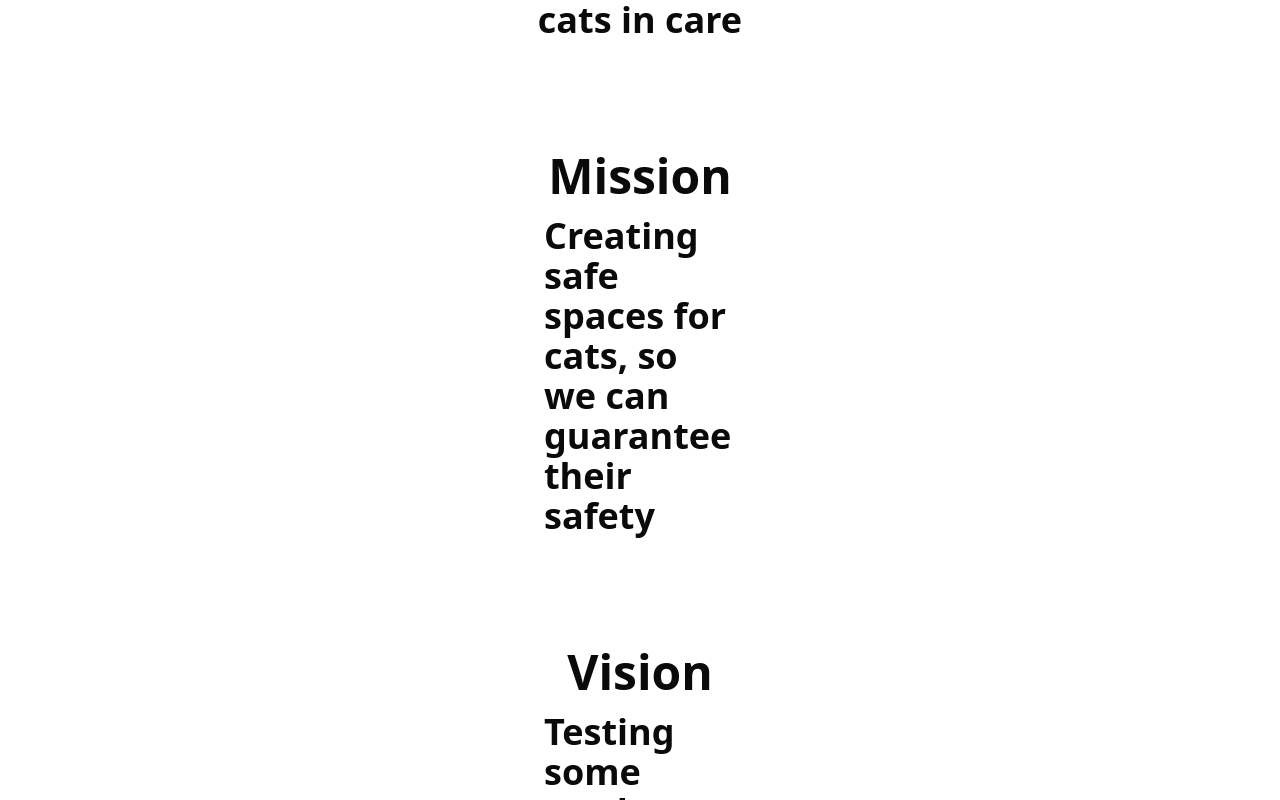
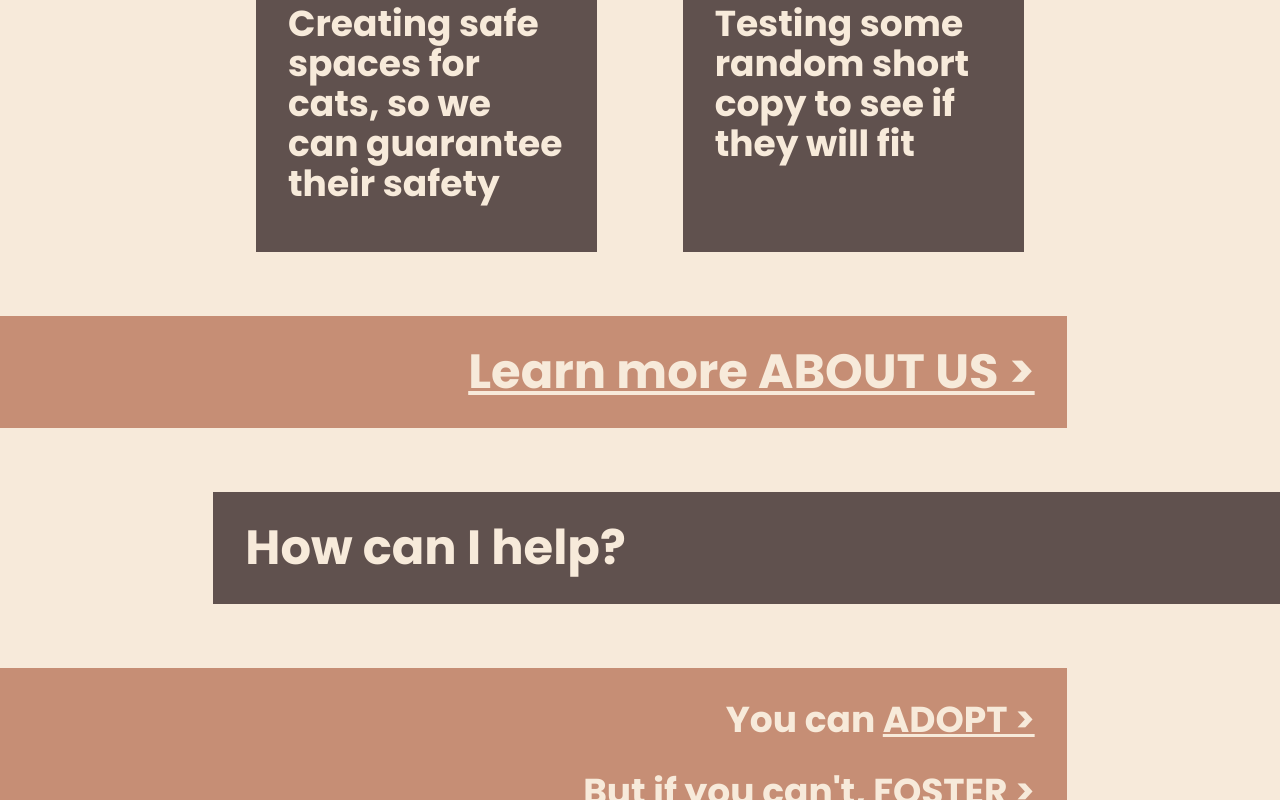
Before and after one commit to sisyphi/pretzels_place, a SvelteKit app: page / in a window 1280 px wide. Shown: the part 1000-1800 px from the top of the page. Built offline with nearby package versions, Linux system fonts and the light colour scheme.

Commit message:
Revert "init(shadcn): Inits shadcn-svelte & installs Accordion"
I thought that shadcn-svelte was a headless component library

I will install bits-ui instead

This reverts commit b56452c3b978ae9f0bff6263c406d5e77c16563b.

```diff
--- a/src/app.css
+++ b/src/app.css
@@ -1,78 +1,5 @@
+@import url('https://fonts.googleapis.com/css2?family=Poppins:ital,wght@0,100;0,200;0,300;0,400;0,500;0,600;0,700;0,800;0,900;1,100;1,200;1,300;1,400;1,500;1,600;1,700;1,800;1,900&display=swap');
+
 @tailwind base;
 @tailwind components;
 @tailwind utilities;
-
-@layer base {
-  :root {
-    --background: 0 0% 100%;
-    --foreground: 0 0% 3.9%;
-
-    --muted: 0 0% 96.1%;
-    --muted-foreground: 0 0% 45.1%;
-
-    --popover: 0 0% 100%;
-    --popover-foreground: 0 0% 3.9%;
-
-    --card: 0 0% 100%;
-    --card-foreground: 0 0% 3.9%;
-
-    --border: 0 0% 89.8%;
-    --input: 0 0% 89.8%;
-
-    --primary: 0 0% 9%;
-    --primary-foreground: 0 0% 98%;
-
-    --secondary: 0 0% 96.1%;
-    --secondary-foreground: 0 0% 9%;
-
-    --accent: 0 0% 96.1%;
-    --accent-foreground: 0 0% 9%;
-
-    --destructive: 0 72.2% 50.6%;
-    --destructive-foreground: 0 0% 98%;
-
-    --ring: 0 0% 3.9%;
-
-    --radius: 0.5rem;
-  }
-
-  .dark {
-    --background: 0 0% 3.9%;
-    --foreground: 0 0% 98%;
-
-    --muted: 0 0% 14.9%;
-    --muted-foreground: 0 0% 63.9%;
-
-    --popover: 0 0% 3.9%;
-    --popover-foreground: 0 0% 98%;
-
-    --card: 0 0% 3.9%;
-    --card-foreground: 0 0% 98%;
-
-    --border: 0 0% 14.9%;
-    --input: 0 0% 14.9%;
-
-    --primary: 0 0% 98%;
-    --primary-foreground: 0 0% 9%;
-
-    --secondary: 0 0% 14.9%;
-    --secondary-foreground: 0 0% 98%;
-
-    --accent: 0 0% 14.9%;
-    --accent-foreground: 0 0% 98%;
-
-    --destructive: 0 62.8% 30.6%;
-    --destructive-foreground: 0 0% 98%;
-
-    --ring: 0 0% 83.1%;
-  }
-}
-
-@layer base {
-  * {
-    @apply border-border;
-  }
-  body {
-    @apply bg-background text-foreground;
-  }
-}
--- a/src/lib/components/Header.svelte
+++ b/src/lib/components/Header.svelte
@@ -36,9 +36,6 @@
 				<li class="mx-4 my-4 text-orange md:m-auto">
 					<a on:click={() => (isMenuOpen = false)} href="/adoption-fostering" class="hover:underline">Adopt & Foster</a>
 				</li>
-				<li class="mx-4 my-4 text-orange md:m-auto">
-					<a on:click={() => (isMenuOpen = false)} href="/faq" class="hover:underline">Educate</a>
-				</li>
 			</ul>
 		</div>
 	</nav>
--- a/src/lib/components/ui/accordion/accordion-content.svelte
+++ /dev/null
@@ -1,22 +0,0 @@
-<script>
-	import { Accordion as AccordionPrimitive } from "bits-ui";
-	import { slide } from "svelte/transition";
-	import { cn } from "$lib/utils.js";
-	let className = undefined;
-	export let transition = slide;
-	export let transitionConfig = {
-		duration: 200,
-	};
-	export { className as class };
-</script>
-
-<AccordionPrimitive.Content
-	class={cn("overflow-hidden text-sm transition-all", className)}
-	{transition}
-	{transitionConfig}
-	{...$$restProps}
->
-	<div class="pb-4 pt-0">
-		<slot />
-	</div>
-</AccordionPrimitive.Content>
--- a/src/lib/components/ui/accordion/accordion-item.svelte
+++ /dev/null
@@ -1,11 +0,0 @@
-<script>
-	import { Accordion as AccordionPrimitive } from "bits-ui";
-	import { cn } from "$lib/utils.js";
-	let className = undefined;
-	export let value;
-	export { className as class };
-</script>
-
-<AccordionPrimitive.Item {value} class={cn("border-b", className)} {...$$restProps}>
-	<slot />
-</AccordionPrimitive.Item>
--- a/src/lib/components/ui/accordion/accordion-trigger.svelte
+++ /dev/null
@@ -1,22 +0,0 @@
-<script>
-	import { Accordion as AccordionPrimitive } from "bits-ui";
-	import ChevronDown from "lucide-svelte/icons/chevron-down";
-	import { cn } from "$lib/utils.js";
-	let className = undefined;
-	export let level = 3;
-	export { className as class };
-</script>
-
-<AccordionPrimitive.Header {level} class="flex">
-	<AccordionPrimitive.Trigger
-		class={cn(
-			"flex flex-1 items-center justify-between py-4 font-medium transition-all hover:underline [&[data-state=open]>svg]:rotate-180",
-			className
-		)}
-		{...$$restProps}
-		on:click
-	>
-		<slot />
-		<ChevronDown class="h-4 w-4 transition-transform duration-200" />
-	</AccordionPrimitive.Trigger>
-</AccordionPrimitive.Header>
--- a/src/lib/components/ui/accordion/index.js
+++ /dev/null
@@ -1,16 +0,0 @@
-import { Accordion as AccordionPrimitive } from "bits-ui";
-import Content from "./accordion-content.svelte";
-import Item from "./accordion-item.svelte";
-import Trigger from "./accordion-trigger.svelte";
-const Root = AccordionPrimitive.Root;
-export {
-	Root,
-	Content,
-	Item,
-	Trigger,
-	//
-	Root as Accordion,
-	Content as AccordionContent,
-	Item as AccordionItem,
-	Trigger as AccordionTrigger,
-};
--- a/src/lib/utils.js
+++ /dev/null
@@ -1,48 +0,0 @@
-import { clsx } from "clsx";
-import { twMerge } from "tailwind-merge";
-import { cubicOut } from "svelte/easing";
-
-export function cn(...inputs) {
-	return twMerge(clsx(inputs));
-}
-
-export const flyAndScale = (
-	node,
-	params = { y: -8, x: 0, start: 0.95, duration: 150 }
-) => {
-	const style = getComputedStyle(node);
-	const transform = style.transform === "none" ? "" : style.transform;
-
-	const scaleConversion = (valueA, scaleA, scaleB) => {
-		const [minA, maxA] = scaleA;
-		const [minB, maxB] = scaleB;
-
-		const percentage = (valueA - minA) / (maxA - minA);
-		const valueB = percentage * (maxB - minB) + minB;
-
-		return valueB;
-	};
-
-	const styleToString = (style) => {
-		return Object.keys(style).reduce((str, key) => {
-			if (style[key] === undefined) return str;
-			return str + `${key}:${style[key]};`;
-		}, "");
-	};
-
-	return {
-		duration: params.duration ?? 200,
-		delay: 0,
-		css: (t) => {
-			const y = scaleConversion(t, [0, 1], [params.y ?? 5, 0]);
-			const x = scaleConversion(t, [0, 1], [params.x ?? 0, 0]);
-			const scale = scaleConversion(t, [0, 1], [params.start ?? 0.95, 1]);
-
-			return styleToString({
-				transform: `${transform} translate3d(${x}px, ${y}px, 0) scale(${scale})`,
-				opacity: t
-			});
-		},
-		easing: cubicOut
-	};
-};
--- a/src/routes/faq/+page.svelte
+++ /dev/null
@@ -1,5 +0,0 @@
-<section id="faq" class="">
-	<div class="mx-auto p-8 xs:max-w-2xl xs:pt-16 md:max-w-4xl">
-		<h1 class="font-poppins text-4xl font-bold text-brown md:text-5xl">Adoption & Fostering</h1>
-	</div>
-</section>
--- a/tailwind.config.js
+++ b/tailwind.config.js
@@ -1,64 +1,23 @@
-import { fontFamily } from "tailwindcss/defaultTheme";
+/** @type {import('tailwindcss').Config} */
+const defaultTheme = require('tailwindcss/defaultTheme')
 
-/** @type {import('tailwindcss').Config} */
-const config = {
-	darkMode: ["class"],
-	content: ["./src/**/*.{html,js,svelte,ts}"],
-	safelist: ["dark"],
-	theme: {
-		container: {
-			center: true,
-			padding: "2rem",
-			screens: {
-				"2xl": "1400px"
-			}
-		},
-		extend: {
-			colors: {
-				border: "hsl(var(--border) / <alpha-value>)",
-				input: "hsl(var(--input) / <alpha-value>)",
-				ring: "hsl(var(--ring) / <alpha-value>)",
-				background: "hsl(var(--background) / <alpha-value>)",
-				foreground: "hsl(var(--foreground) / <alpha-value>)",
-				primary: {
-					DEFAULT: "hsl(var(--primary) / <alpha-value>)",
-					foreground: "hsl(var(--primary-foreground) / <alpha-value>)"
-				},
-				secondary: {
-					DEFAULT: "hsl(var(--secondary) / <alpha-value>)",
-					foreground: "hsl(var(--secondary-foreground) / <alpha-value>)"
-				},
-				destructive: {
-					DEFAULT: "hsl(var(--destructive) / <alpha-value>)",
-					foreground: "hsl(var(--destructive-foreground) / <alpha-value>)"
-				},
-				muted: {
-					DEFAULT: "hsl(var(--muted) / <alpha-value>)",
-					foreground: "hsl(var(--muted-foreground) / <alpha-value>)"
-				},
-				accent: {
-					DEFAULT: "hsl(var(--accent) / <alpha-value>)",
-					foreground: "hsl(var(--accent-foreground) / <alpha-value>)"
-				},
-				popover: {
-					DEFAULT: "hsl(var(--popover) / <alpha-value>)",
-					foreground: "hsl(var(--popover-foreground) / <alpha-value>)"
-				},
-				card: {
-					DEFAULT: "hsl(var(--card) / <alpha-value>)",
-					foreground: "hsl(var(--card-foreground) / <alpha-value>)"
-				}
-			},
-			borderRadius: {
-				lg: "var(--radius)",
-				md: "calc(var(--radius) - 2px)",
-				sm: "calc(var(--radius) - 4px)"
-			},
-			fontFamily: {
-				sans: [...fontFamily.sans]
-			}
-		}
-	},
-};
-
-export default config;
+export default {
+  content: ['./src/**/*.{html,js,svelte,ts}'],
+  theme: {
+    colors: {
+      brown: '#60514E',
+      offwhite: '#F7EADA',
+      orange: '#C68E75',
+    },
+    fontFamily: {
+      'poppins': ['Poppins', 'san-serif'],
+      'generalsans': ['"General Sans"', 'sans-serif'],
+    },
+    screens: {
+      'xs': '525px',
+      ...defaultTheme.screens,
+    },
+    extend: {},
+  },
+  plugins: [],
+}
```
Also changed, not shown: package.json (+1 -8 lines), components.json (deleted), 1 other file (tests, documents, lock files or other folders).
